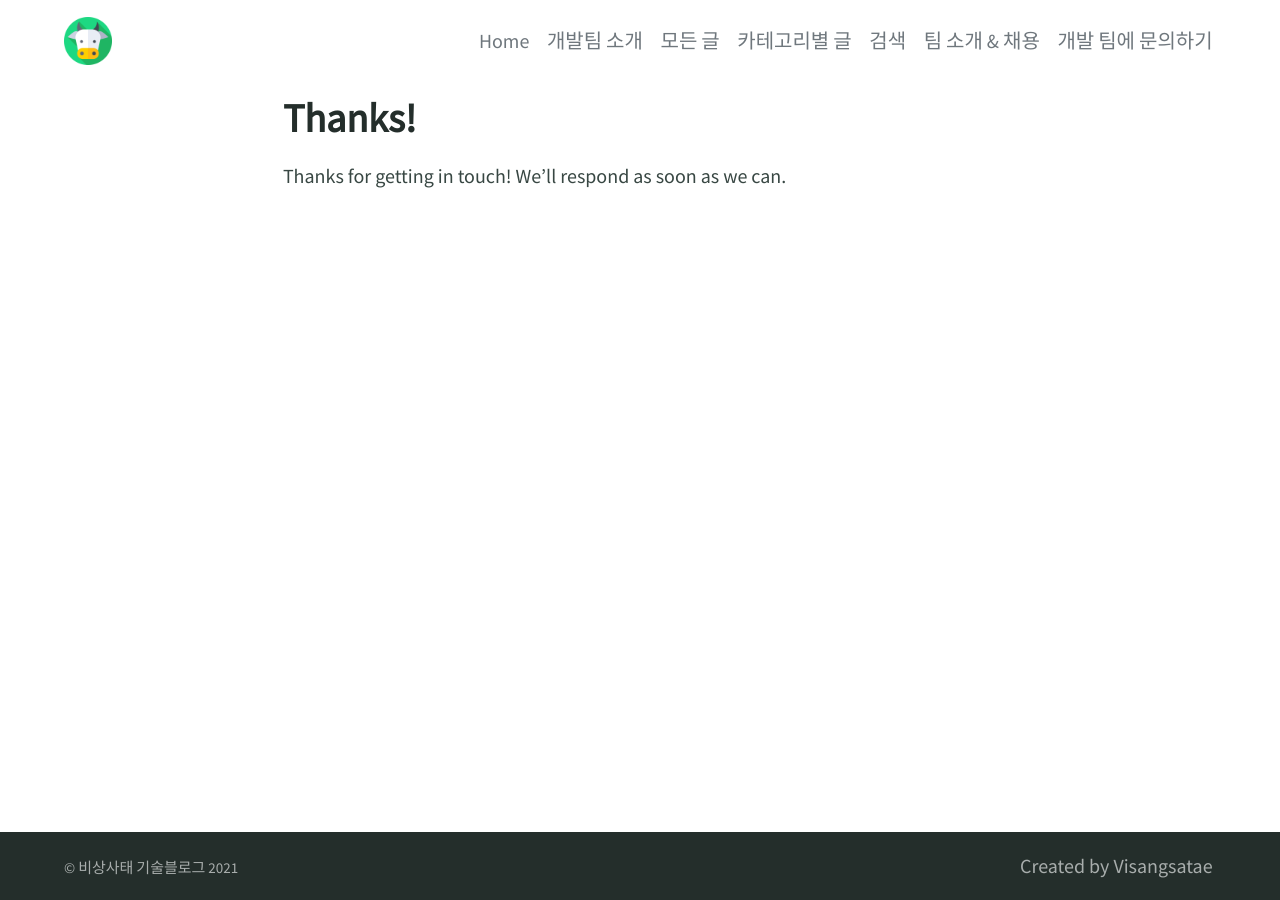
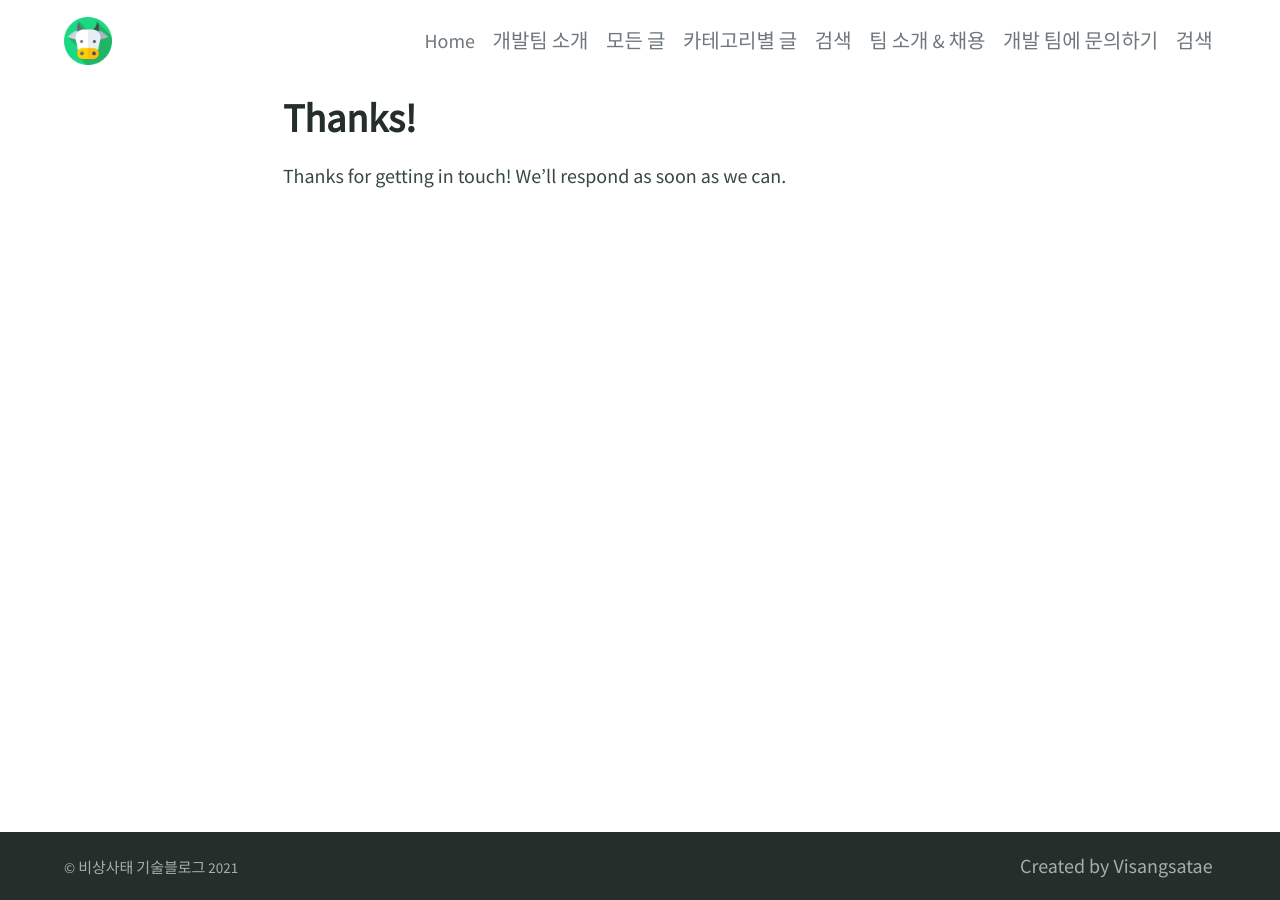
Before and after one commit to visangfel/visangfel.github.io, a Jekyll site: the page built from thanks.md, in a window 1280 px wide. Built offline with Jekyll 4.4.1, drawn with Linux system fonts in a browser that asks for light colours.

Commit message:
[blog] commit: 검색 메뉴 추가, 검색 navigation 위치 변경

```diff
--- a/_config.yml
+++ b/_config.yml
@@ -123,6 +123,8 @@ navigation_header:
     url: /hire/
   - title: 개발 팀에 문의하기
     url: /contact/
+  - title: 검색
+    url: /search/
 
 navbar-text-col: "#404040"
 
```
Also changed, not shown: search.md (added, +6 -0 lines).
